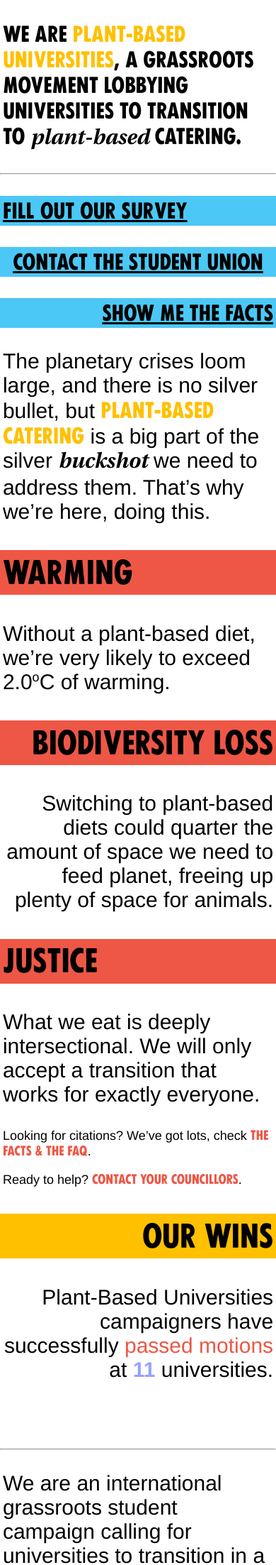
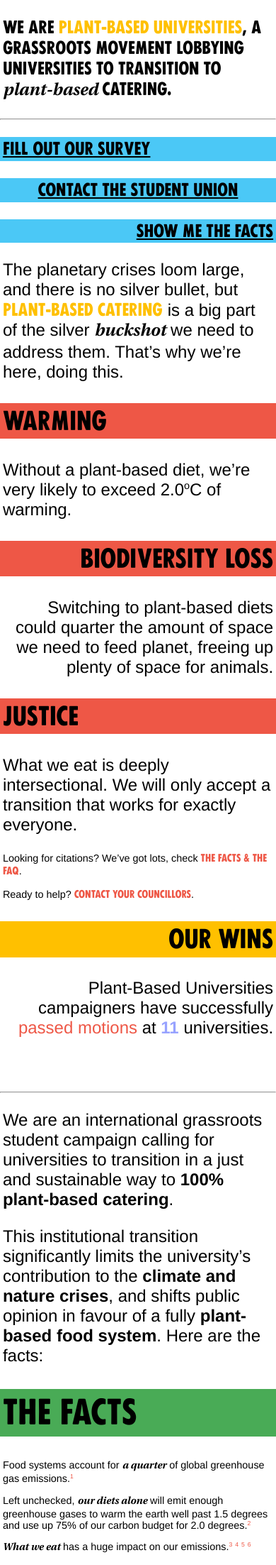
Before and after one commit to yogabbagabb/pbu-imperial.github.io, a Jekyll site: the page built from index.markdown, in a window 390 px wide. Shown: the top 2205 px of the page at 71% size. Built offline with Jekyll 4.4.1, drawn with Linux system fonts in a browser that asks for light colours.

Commit message:
make text ssmaller again

```diff
--- a/_sass/main.scss
+++ b/_sass/main.scss
@@ -43,10 +43,7 @@ body {
     font-size: $canon-size;
     // Smaller fonts on mobile
     @media (max-width: 932px) {
-        font-size: 50px;
-    }
-    @media (max-width: 600px) {
-        font-size: 30px;
+        font-size: 24px;
     }
 
     margin: 0;
```
